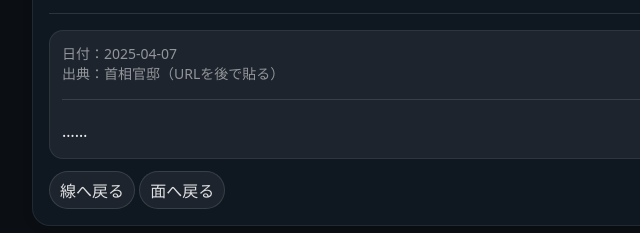
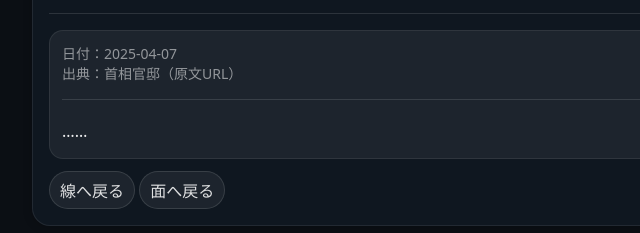
Before and after one commit to chuoline/politics_radar, a plain HTML site: page proto_static/point_20250407.html in a window 1280 px wide. Shown: the part 163-396 px from the top of the page, 134-774 px from the left. Drawn offline with Linux system fonts and the light colour scheme.

Commit message:
chore(point): minor copy tweak for source clarity

```diff
--- a/proto_static/point_20250407.html
+++ b/proto_static/point_20250407.html
@@ -18,7 +18,7 @@
 
     <div class="item">
       <div class="small">日付：2025-04-07</div>
-      <div class="small">出典：首相官邸（URLを後で貼る）</div>
+      <div class="small">出典：首相官邸（原文URL）</div>
       <div class="hr"></div>
       <div style="line-height:1.9">……</div>
     </div>
```
Also changed, not shown: proto_static/point_20250616.html (+1 -1 lines), proto_static/point_20251028.html (+1 -1 lines).
